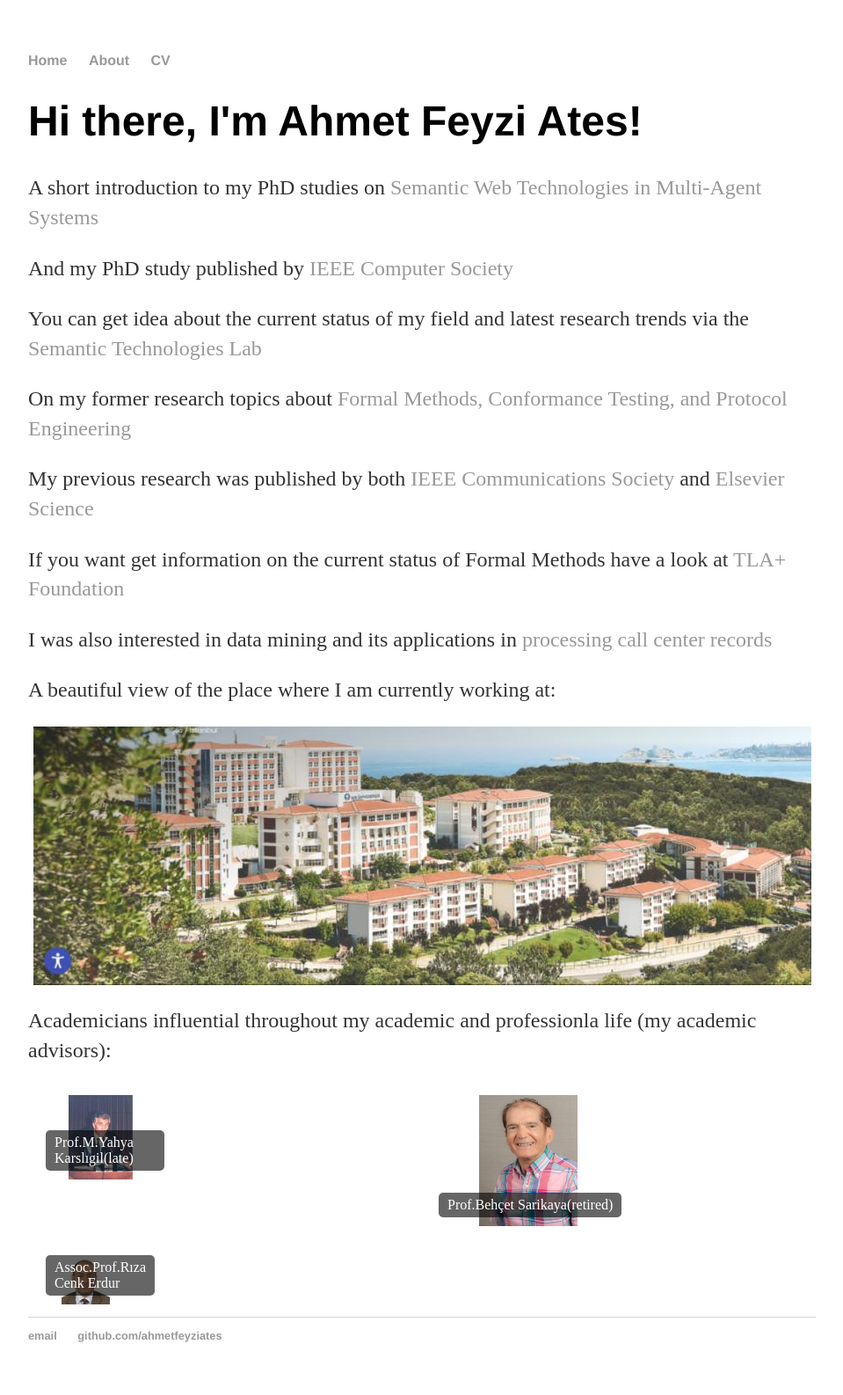
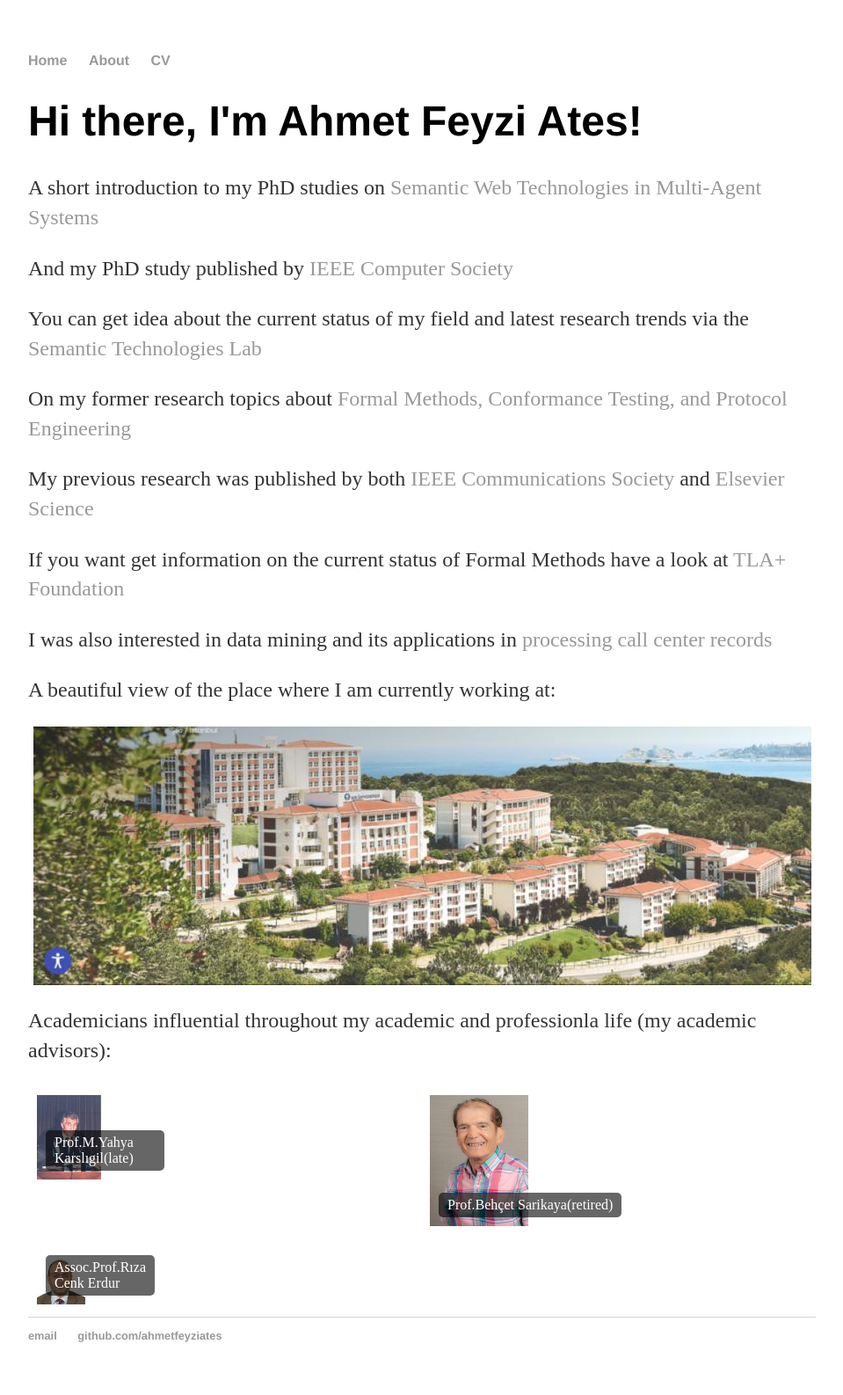
Before and after one commit to ahmetfeyziates/ahmetfeyziates.github.io, a Jekyll site: the page built from index.html, in a window 1280 px wide. Shown: the whole page at 88% size, without its empty margins (160-1119 px from the left). Built offline with Jekyll 4.4.1, drawn with Linux system fonts in a browser that asks for light colours.

Commit message:
Update index.html

```diff
--- a/index.html
+++ b/index.html
@@ -18,19 +18,19 @@ title: Ahmet Feyzi Ates
 	<div class="image-row">
 		<a href=images/yahya_karslıgil_obituary.jpg>
 			<div class="image-container">
-			    <img src="images/yahya_karslıgil.jpg" alt="Prof.M.Yahya Karslıgil" style="display: block; margin: auto;">
+			    <img src="images/yahya_karslıgil.jpg" alt="Prof.M.Yahya Karslıgil">
 			    <div class="image-text">Prof.M.Yahya Karslıgil(late)</div>
 			</div>
 		</a>
 		<a href=https://www.linkedin.com/in/behcetsarikaya/>
 			<div class="image-container">
-			    <img src="images/behcet_sarikaya.jpg" alt="Prof.Behçet Sarikaya" style="display: block; margin: auto;">
+			    <img src="images/behcet_sarikaya.jpg" alt="Prof.Behçet Sarikaya">
 			    <div class="image-text">Prof.Behçet Sarikaya(retired)</div>
 			</div>
 		</a>
 		<a href=https://unisis.ege.edu.tr/researcher=cenk.erdur>
 			<div class="image-container">
-			    <img src="images/riza_cenk_erdur.jpg" alt="Assoc.Prof.Rıza Cenk Erdur" width=300 height=300 style="display: block; margin: auto;">
+			    <img src="images/riza_cenk_erdur.jpg" alt="Assoc.Prof.Rıza Cenk Erdur">
 			    <div class="image-text">Assoc.Prof.Rıza Cenk Erdur</div>
 			</div>
 		</a>
```
